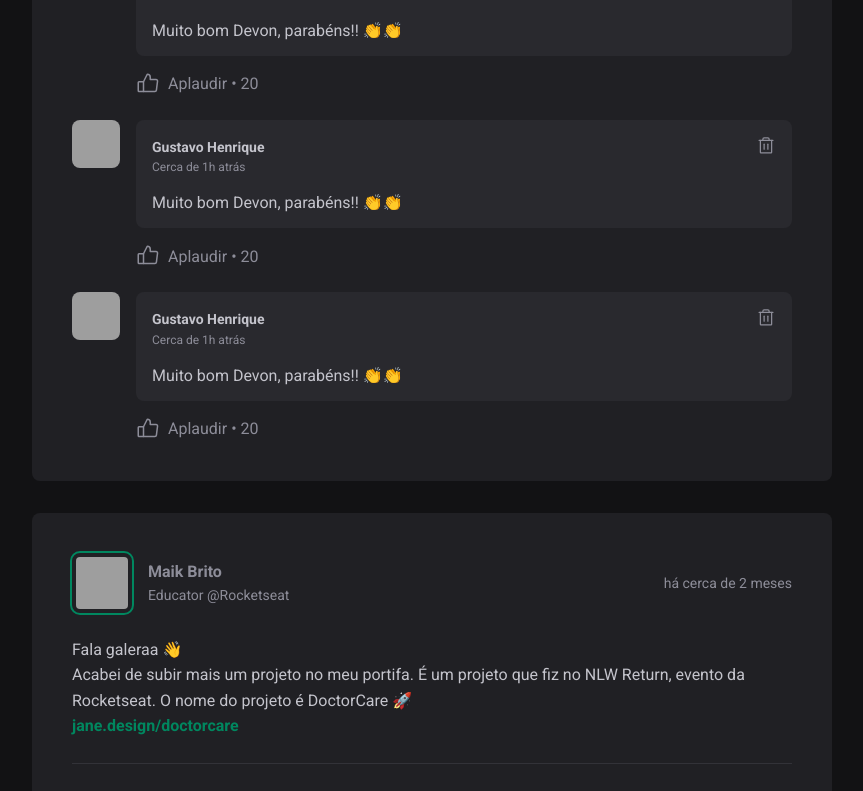
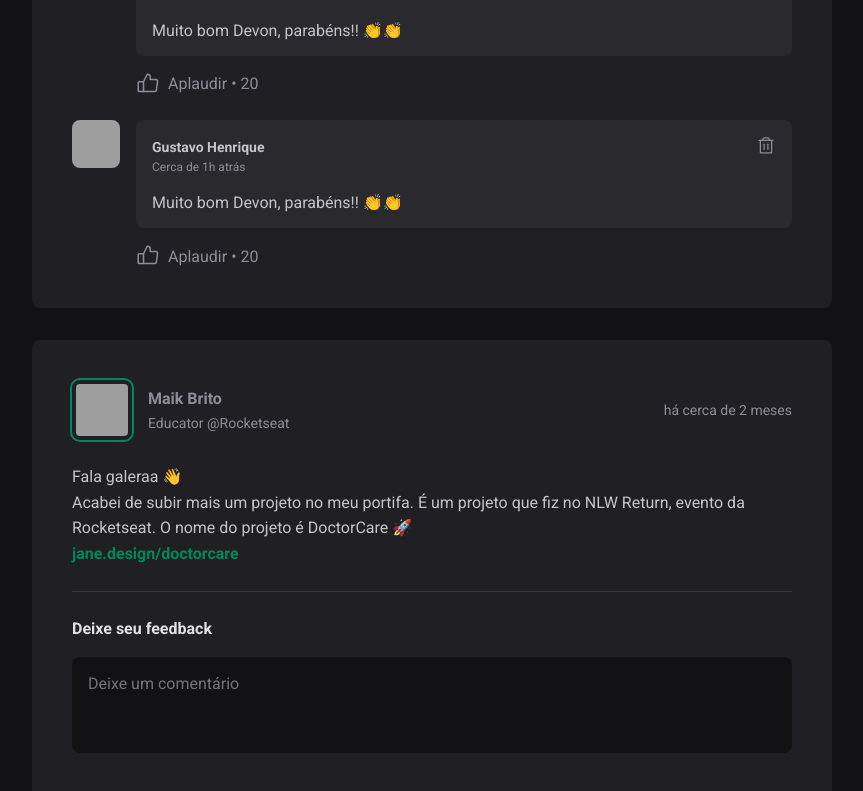
Before and after one commit to gustavohenri316/ignite-feed, a React (Vite) app: page / in a window 1280 px wide. Shown: the part 681-1472 px from the top of the page, without its empty margins (352-1215 px from the left). Built offline with nearby package versions, Linux system fonts and the light colour scheme; grey boxes are pictures that could not be loaded.

Commit message:
estado useState

```diff
--- a/src/components/Post.jsx
+++ b/src/components/Post.jsx
@@ -2,23 +2,30 @@
 import styles from './Post.module.css'
 import { Avatar } from './Avatar'
 import { format, formatDistanceToNow } from 'date-fns'
-import  ptBR  from 'date-fns/locale/pt-BR'
+import ptBR from 'date-fns/locale/pt-BR'
+import { useState } from 'react'
 
-export function Post({author, publishedAt, content}) {
+
+
+export function Post({ author, publishedAt, content }) {
+  const [comments, setComments] = useState([1,2])
 
   const publishedDateFormatted = format(publishedAt, "d 'de' LLLL 'às' HH:mm'h'", {
     locale: ptBR,
   })
   const publishedDateRelativeToNow = formatDistanceToNow(publishedAt, {
-    locale:ptBR,
+    locale: ptBR,
     addSuffix: true,
   })
-
+function handleCreateNewComment(event) {
+  event.preventDefault()
+  setComments([...comments, comments.length +1])
+}
   return (
     <article className={styles.post}>
       <header className={styles.header}>
         <div className={styles.author}>
-        <Avatar  src={author.avatarUrl}/>
+          <Avatar src={author.avatarUrl} />
           <div className={styles.authorInfo}>
             <strong>{author.name}</strong>
             <span>{author.role}</span>
@@ -29,15 +36,15 @@
       </header>
 
       <div className={styles.content}>
-        { content.map(line => {
+        {content.map(line => {
           if (line.type === 'paragraph') {
             return <p>{line.content}</p>
-          } else if (line.type === 'link' ){
+          } else if (line.type === 'link') {
             return <p><a href="#">{line.content}</a></p>
           }
-        }) }
+        })}
       </div>
-      <form className={styles.commentForm}>
+      <form onSubmit={handleCreateNewComment} className={styles.commentForm}>
         <strong>Deixe seu feedback</strong>
         <textarea placeholder='Deixe um comentário' />
 
@@ -46,9 +53,9 @@
         </footer>
       </form>
       <div className={styles.commentList}>
-        <Comment/>
-        <Comment/>
-        <Comment/>
+        {comments.map(commet => {
+          return <Comment />
+        })}
       </div>
     </article>
   )
```
